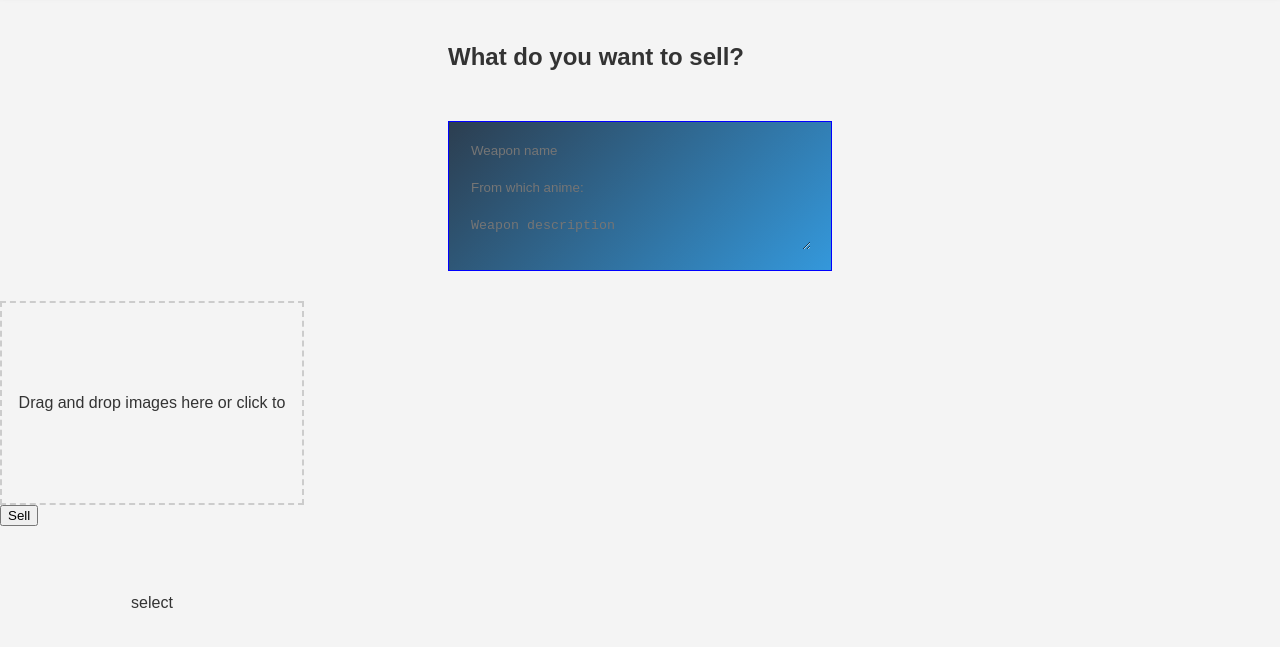
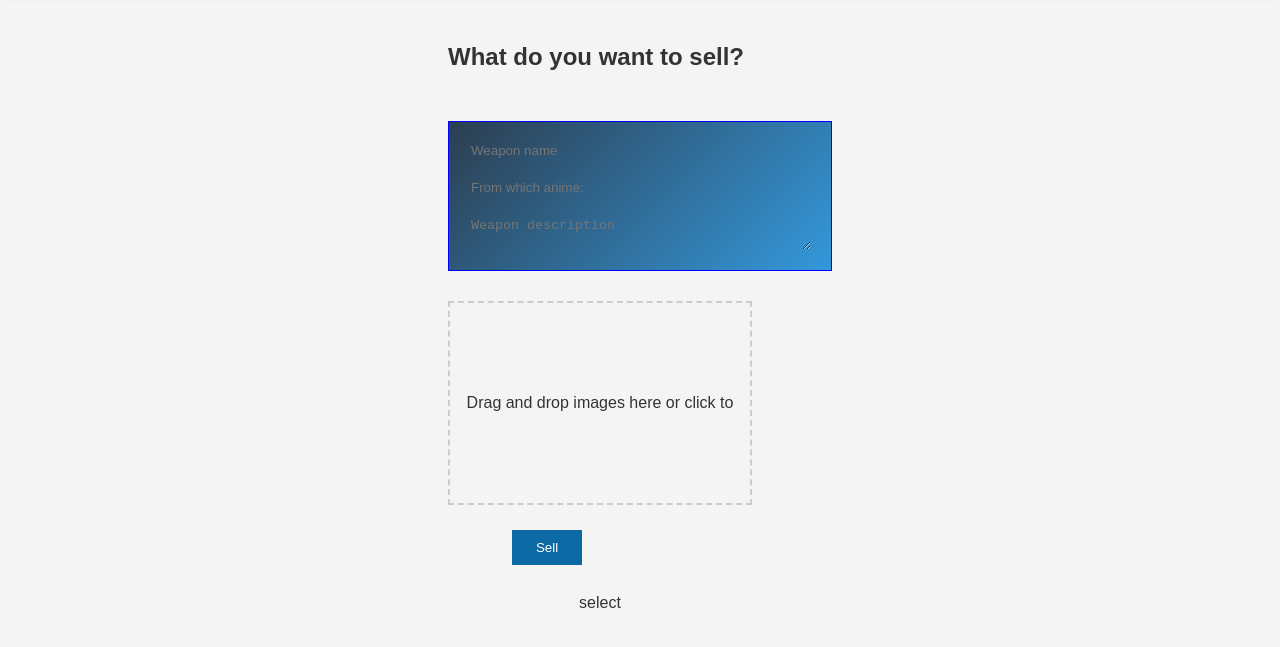
Before and after one commit to Danchi-1/Weapanim, a plain HTML site: page sell.html in a window 1280 px wide. Shown: the part 79-726 px from the top of the page. Drawn offline with Linux system fonts and the light colour scheme.

Commit message:
Added sell page and the functionality for changing tabs while clicking

```diff
--- a/sell.html
+++ b/sell.html
@@ -28,7 +28,7 @@
     </div>
     <input type="file" id="file-input" style="display: none;">
     <img id="preview" src="#" alt="Image Preview" style="display: none;">
-    <button type="submit">Sell</button>
+    <button type="submit" id="sell-submit" class="sell-submit">Sell</button>
     <script src="sell.js"></script>
 </body>
 </html>
--- a/sell.js
+++ b/sell.js
@@ -1,6 +1,6 @@
 document.getElementById("home").addEventListener("click", () => {
     const sellPage = 'index.html';
-    window.open(sellPage, "_self");  // Opens the link in the same tab
+    window.open(sellPage, "_self");  // Opens the link in the same   tab
 });
 
 document.getElementById("cart").addEventListener("click", () => {
@@ -60,7 +60,7 @@ dropArea.addEventListener('click', function() {
 
 function handleFiles(files) {
   files = [...files]
-  files.forEach(uploadFile) // You would likely change this to a single file upload at a time.
+  files.forEach(uploadFile) // A single file upload everytime
 }
 
 
--- a/weapanim.css
+++ b/weapanim.css
@@ -105,6 +105,7 @@ body {
       text-align: center;
       line-height: 200px;
       cursor: pointer;
+      margin: 25px 35%;
     }
 
     #drop-area.highlight {
@@ -114,7 +115,7 @@ body {
     #preview {
       max-width: 100%;
       max-height: 150px;
-      margin-top: 150px;
+      margin: 25px 35%;
     }
 
     .form {
@@ -136,3 +137,17 @@ body {
     .h2-form {
       margin: 50px 35%;
     }
+
+    .sell-submit {
+      width: 70px;
+      background-color: rgba(7, 102, 162, 0.978);
+      color: #fff;
+      margin: 0px 40%;
+      padding: 10px;
+      border: none;
+    }
+
+    .sell-submit:hover {
+      cursor: pointer;
+      font-size: medium;
+    }
```
